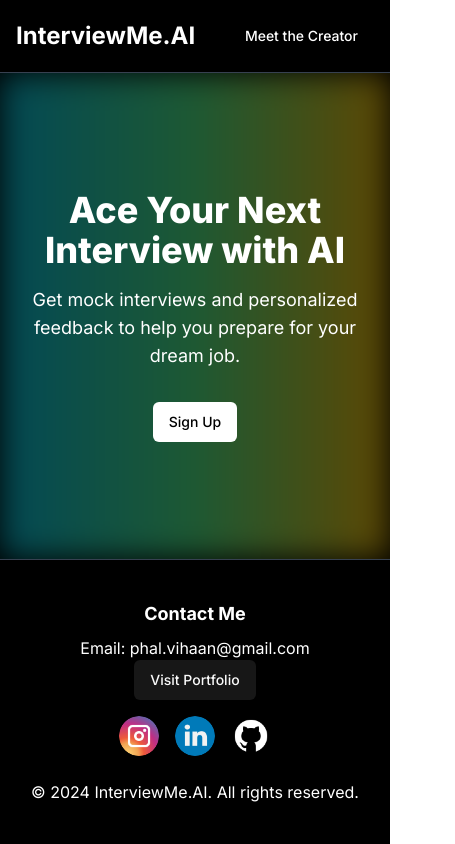
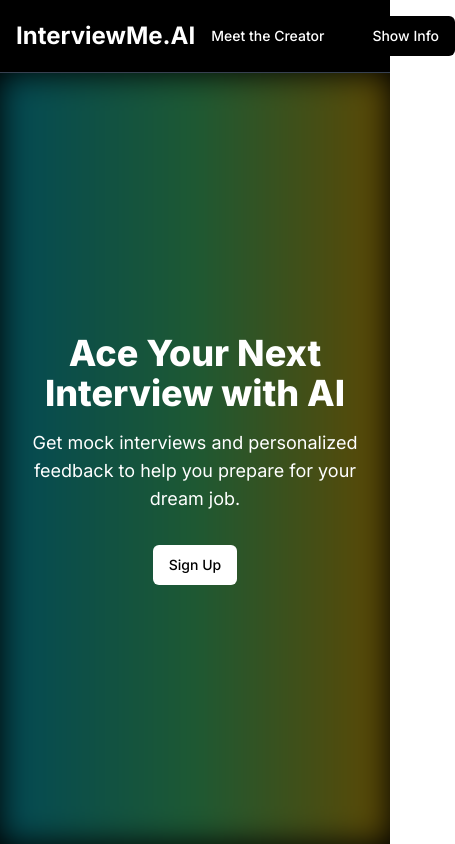
Before and after one commit to VihaanPhal/InterviewMe.ai, a Next.js app: page / in a window 390 px wide. Shown: the whole page, 455 px wide, since content can reach past the window. Built offline with nearby package versions, Linux system fonts and the light colour scheme.

Commit message:
added css to support smaller screen sizes

```diff
--- a/app/(auth)/sign-in/[[...sign-in]]/page.jsx
+++ b/app/(auth)/sign-in/[[...sign-in]]/page.jsx
@@ -9,15 +9,17 @@ export default function Signin() {
     <div className="min-h-screen flex flex-col bg-black text-white relative">
       {/* Signin Section */}
       <section className="flex-1 flex items-center justify-center relative overflow-hidden">
-        <div className="absolute inset-0 bg-gradient-to-r from-teal-400 via-indigo-500 to-pink-500 opacity-50 blur-xl"></div>
+        <div className="absolute inset-0 bg-gradient-to-r from-blue-500 via-purple-600 to-pink-500 opacity-40 blur-md"></div>
+
         <div className="container mx-auto px-4 text-center py-20 relative z-10 flex flex-col items-center">
-          <h2 className="text-4xl font-extrabold mb-4">
+          <h2 className="text-4xl font-extrabold mb-4 sm:text-3xl md:text-5xl">
             Sign In to Your Account
           </h2>
-          <p className="text-lg mb-8">
+          <p className="text-lg mb-8 sm:text-base md:text-xl">
             Sign in to continue with mock interviews and personalized feedback.
           </p>
-          <div className="w-full max-w-md bg-white p-6 rounded-lg shadow-lg">
+
+          <div className="w-full max-w-md mx-auto">
             <SignIn />
           </div>
         </div>
--- a/app/(auth)/sign-up/[[...sign-up]]/page.jsx
+++ b/app/(auth)/sign-up/[[...sign-up]]/page.jsx
@@ -11,14 +11,15 @@ export default function Signup() {
       <section className="flex-1 flex items-center justify-center relative overflow-hidden">
         <div className="absolute inset-0 bg-gradient-to-r from-blue-500 via-purple-600 to-pink-500 opacity-40 blur-md"></div>
         <div className="container mx-auto px-4 text-center py-20 relative z-10 flex flex-col items-center">
-          <h2 className="text-4xl font-extrabold mb-4">Create Your Account</h2>
-          <p className="text-lg mb-8">
+          <h2 className="text-4xl font-extrabold mb-4 sm:text-3xl md:text-5xl">
+            Create Your Account
+          </h2>
+          <p className="text-lg mb-8 sm:text-base md:text-xl">
             Sign up to get started with mock interviews and personalized
             feedback.
           </p>
-          <div className="w-full max-w-md bg-white p-6 rounded-lg shadow-lg">
-            <SignUp />
-          </div>
+
+          <SignUp />
         </div>
       </section>
     </div>
--- a/app/dashboard/_components/Header.jsx
+++ b/app/dashboard/_components/Header.jsx
@@ -28,7 +28,7 @@ const Header = () => {
           Dashboard
         </li>
         <li
-className={`hover:bg-clip-text hover:text-transparent hover:bg-gradient-to-r from-pink-300 via-purple-300 to-blue-300 hover:font-bold transition-all
+          className={`hover:bg-clip-text hover:text-transparent hover:bg-gradient-to-r from-pink-300 via-purple-300 to-blue-300 hover:font-bold transition-all
 
           ${path == "/dashboard/questions" && "text-primary font-bold"}
         `}
@@ -36,7 +36,7 @@ className={`hover:bg-clip-text hover:text-transparent hover:bg-gradient-to-r fro
           Questions
         </li>
         <li
-className={`hover:bg-clip-text hover:text-transparent hover:bg-gradient-to-r from-pink-300 via-purple-300 to-blue-300 hover:font-bold transition-all
+          className={`hover:bg-clip-text hover:text-transparent hover:bg-gradient-to-r from-pink-300 via-purple-300 to-blue-300 hover:font-bold transition-all
 
           ${path == "/dashboard/upgrade" && "text-primary font-bold"}
         `}
--- a/app/dashboard/_components/InterviewList.jsx
+++ b/app/dashboard/_components/InterviewList.jsx
@@ -28,7 +28,7 @@ const InterviewList = () => {
   return (
     <div>
       <h2 className="text-xl font-medium">Previous mock interview</h2>
-      <div className="grid grid-col-1 md:grid-cols-2 lg grid-cols-3 gap-5 my-3">
+      <div className="grid grid-col-1 md:grid-cols-3 lg sm:grid-cols-3 gap-5 my-3">
         {interviewList &&
           interviewList.map((interview, index) => (
             <InterviewItemCard interview={interview} key={index} />
--- a/app/page.js
+++ b/app/page.js
@@ -6,10 +6,14 @@ import { useState } from "react";
 
 export default function Home() {
   const router = useRouter();
-  const [isDrawerOpen, setIsDrawerOpen] = useState(false);
+  const [isFooterVisible, setIsFooterVisible] = useState(false);
 
   const handleSignup = () => {
     router.push("/dashboard");
+  };
+
+  const toggleFooter = () => {
+    setIsFooterVisible(!isFooterVisible);
   };
 
   return (
@@ -18,6 +22,7 @@ export default function Home() {
       <header className="py-4 border-b border-gray-700">
         <div className="container mx-auto px-4 flex justify-between items-center">
           <h1 className="text-2xl font-bold">InterviewMe.AI</h1>
+          <div className="flex space-x-4 items-center">
             <Button
               onClick={() =>
                 (window.location.href = "https://vihaanphal.vercel.app")
@@ -26,6 +31,13 @@ export default function Home() {
             >
               Meet the Creator
             </Button>
+            <Button
+              onClick={toggleFooter}
+              className="text-white bg-black transition-all hover:text-black hover:bg-gray-700 md:hidden"
+            >
+              {isFooterVisible ? "Hide Info" : "Show Info"}
+            </Button>
+          </div>
         </div>
       </header>
 
@@ -50,17 +62,16 @@ export default function Home() {
       </section>
 
       {/* Footer Section */}
-      <footer className="py-10 border-t border-gray-700">
+      <footer
+        className={`py-6 md:py-4 border-t border-gray-700 text-sm md:text-xs ${
+          isFooterVisible ? "block" : "hidden md:block"
+        }`}
+      >
         <div className="container mx-auto px-4">
           <div className="flex flex-col md:flex-row items-center justify-between mb-6">
             <div className="text-center md:text-left mb-4 md:mb-0">
               <h2 className="text-lg font-bold mb-2">Contact Me</h2>
               <p>Email: phal.vihaan@gmail.com</p>
-              <a href="https://vihaanphal.vercel.app">
-                <Button className="hover:bg-gradient-to-r from-green-400 via-blue-500 to-purple-600 hover:font-bold transition-all">
-                  Visit Portfolio
-                </Button>
-              </a>
             </div>
             <div className="flex space-x-4">
               <a
@@ -71,8 +82,8 @@ export default function Home() {
                 <Image
                   src="/instagram.png"
                   alt="Instagram"
-                  width={40}
-                  height={40}
+                  width={32}
+                  height={32}
                   className="rounded-full transition-all transform hover:scale-110"
                 />
               </a>
@@ -85,8 +96,8 @@ export default function Home() {
                 <Image
                   src="/linkedin.png"
                   alt="LinkedIn"
-                  width={40}
-                  height={40}
+                  width={32}
+                  height={32}
                   className="rounded-full"
                 />
               </a>
@@ -98,8 +109,8 @@ export default function Home() {
                 <Image
                   src="/github-white.png"
                   alt="GitHub"
-                  width={40}
-                  height={40}
+                  width={32}
+                  height={32}
                   className="rounded-full transition-all transform hover:scale-110"
                 />
               </a>
```
Lines whose indentation alone changed are shown as unchanged.
